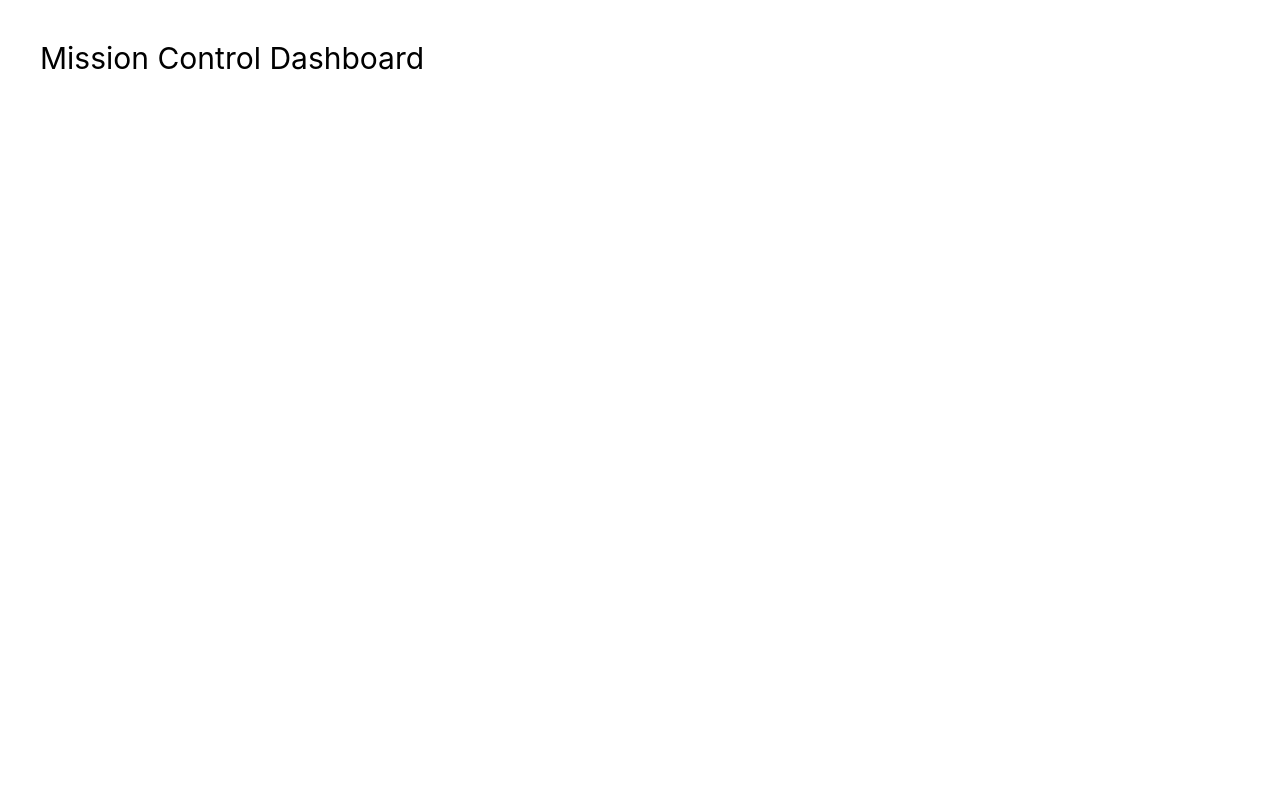
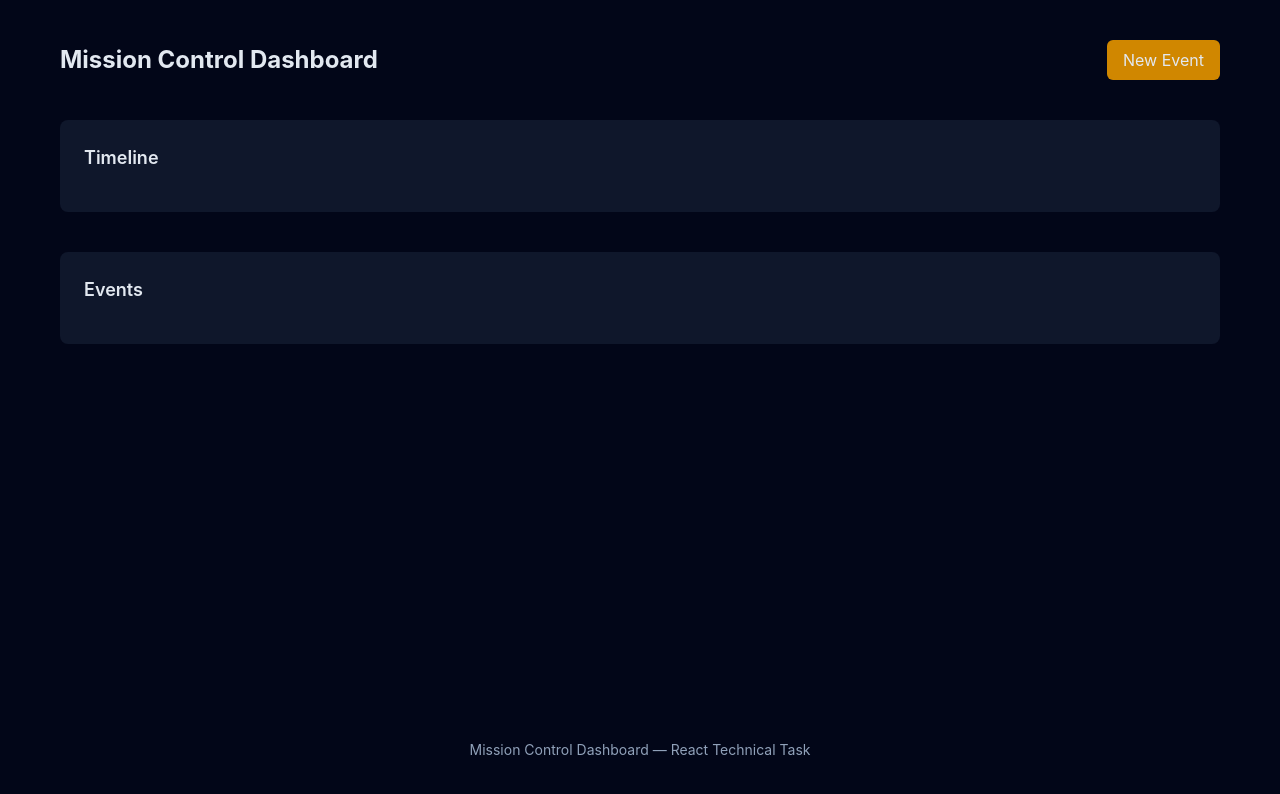
Before and after one commit to XxYassinexX/mission-control-dashboard, a React (Vite) app: page / in a window 1280 px wide. Shown: the top 794 px of the page. Built offline with nearby package versions, Linux system fonts and the light colour scheme.

Commit message:
feat: implement dashboard layout

```diff
--- a/src/App.tsx
+++ b/src/App.tsx
@@ -1,7 +1,40 @@
 function App() {
   return (
-    <div className="p-10 text-3xl">
-        Mission Control Dashboard
+    <div className="min-h-screen bg-slate-950 text-slate-200 py-10 px-15 flex flex-col justify-between">
+      <div className="space-y-10">
+        <header className="flex items-center justify-between">
+          <h1 className="text-2xl font-bold">
+            Mission Control Dashboard
+          </h1>
+
+          <button className="px-4 py-2 bg-yellow-600 rounded-md hover:bg-yellow-500 transition-colors cursor-pointer">
+            New Event
+          </button>
+        </header>
+
+        <section className="bg-slate-900 rounded-lg p-6">
+          <h2 className="text-lg font-semibold mb-4">
+            Timeline
+          </h2>
+
+          <div>
+            {/* Timeline component will go here */}
+          </div>
+        </section>
+
+        <section className="bg-slate-900 rounded-lg p-6">
+          <h2 className="text-lg font-semibold mb-4">
+            Events
+          </h2>
+
+          <div>
+            {/* DataGrid component will go here */}
+          </div>
+        </section>
+      </div>
+      <footer className="mt-12 text-center text-sm text-slate-400">
+          Mission Control Dashboard — React Technical Task
+      </footer>
     </div>
   )
 }
```
